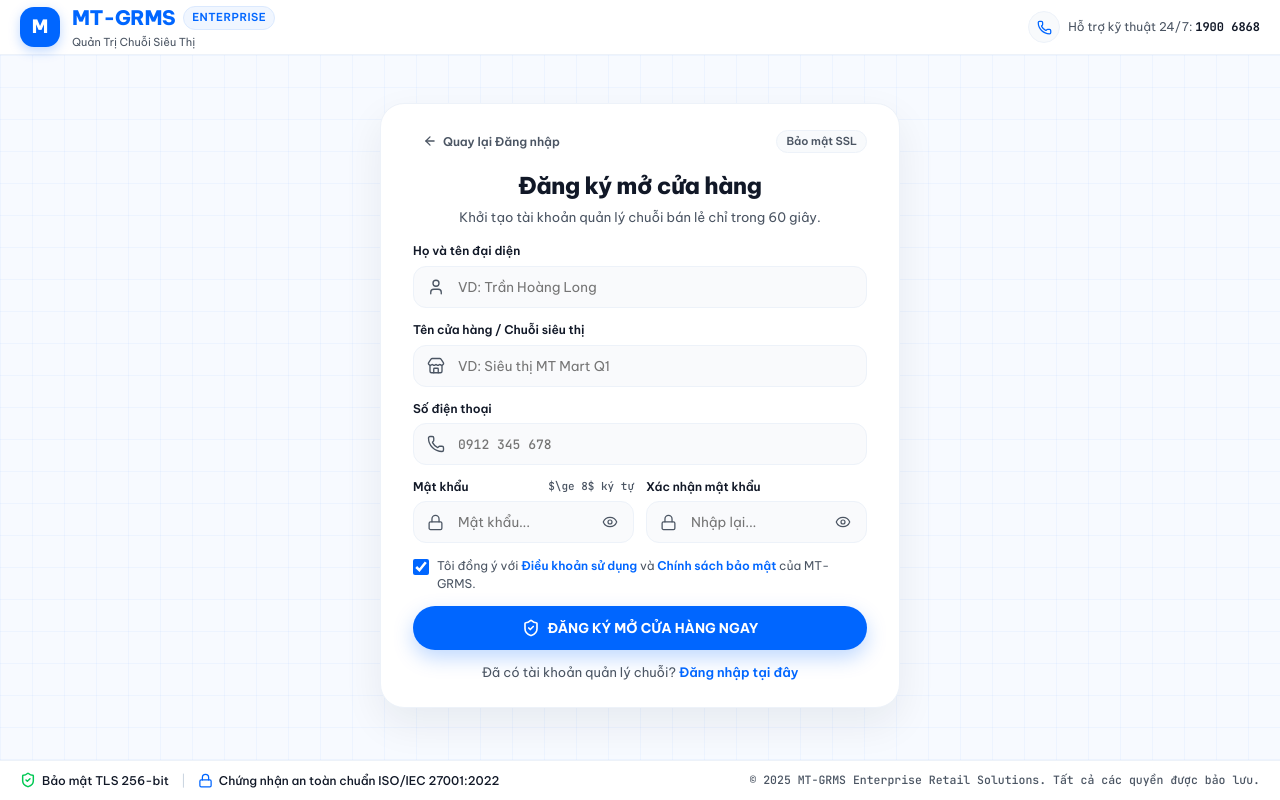
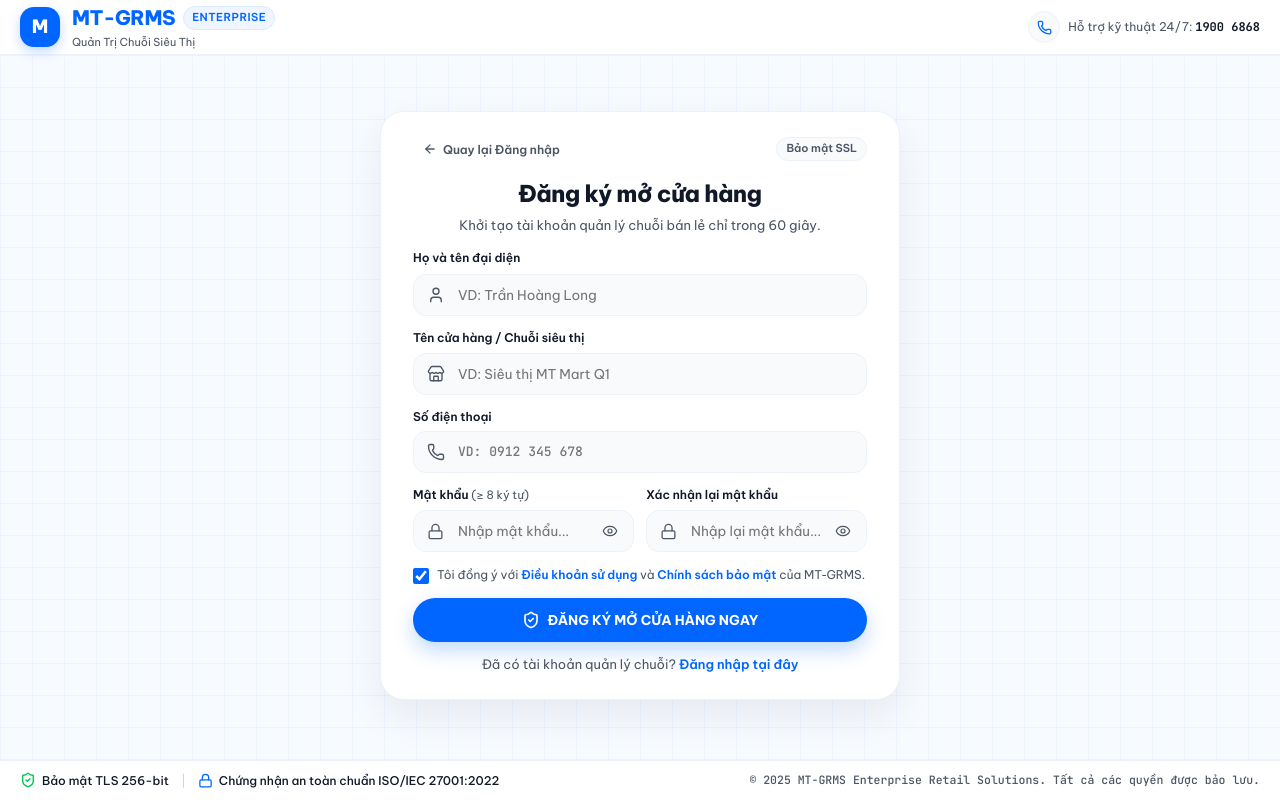
Before and after one commit to SEP490-G84-MTGRMS/MT_GRMS_FRONTEND, a React (Vite) app: page /auth/register in a window 1280 px wide. Built offline with nearby package versions, Linux system fonts and the light colour scheme; no server answers.

Commit message:
fix(auth): fix password label formatting and prevent MT-GRMS line break

```diff
--- a/src/pages/auth/RegisterPage.tsx
+++ b/src/pages/auth/RegisterPage.tsx
@@ -205,7 +205,7 @@
               id="reg-phone"
               type="tel"
               className="auth-styled-input font-mono-input"
-              placeholder="0912 345 678"
+              placeholder="VD: 0912 345 678"
               value={phone}
               onChange={(e) => setPhone(e.target.value)}
               disabled={isLoading}
@@ -214,15 +214,12 @@
           </div>
         </div>
 
-        {/* Hàng 2 cột: Mật khẩu & Xác nhận mật khẩu (gọn gàng, tiết kiệm chiều cao) */}
+        {/* Hàng 2 cột: Mật khẩu & Xác nhận mật khẩu (gọn gàng, cân đối) */}
         <div className="auth-field-row" style={{ display: 'grid', gridTemplateColumns: '1fr 1fr', gap: '12px' }}>
           <div className="auth-field-block">
-            <div className="auth-field-label-row" style={{ marginBottom: '5px' }}>
-              <label htmlFor="reg-password" className="auth-field-label">
-                Mật khẩu
-              </label>
-              <span className="auth-field-sublabel">$\ge 8$ ký tự</span>
-            </div>
+            <label htmlFor="reg-password" className="auth-field-label" style={{ marginBottom: '6px' }}>
+              Mật khẩu <span style={{ fontWeight: 400, color: 'var(--text-muted)', fontSize: '11.5px' }}>(≥ 8 ký tự)</span>
+            </label>
             <div className="auth-input-container">
               <span className="auth-input-prefix-icon">
                 <Lock size={17} strokeWidth={1.8} />
@@ -231,7 +228,7 @@
                 id="reg-password"
                 type={showPassword ? 'text' : 'password'}
                 className="auth-styled-input has-eye-btn"
-                placeholder="Mật khẩu..."
+                placeholder="Nhập mật khẩu..."
                 value={password}
                 onChange={(e) => setPassword(e.target.value)}
                 autoComplete="new-password"
@@ -250,8 +247,8 @@
           </div>
 
           <div className="auth-field-block">
-            <label htmlFor="reg-confirm-password" className="auth-field-label" style={{ marginBottom: '5px' }}>
-              Xác nhận mật khẩu
+            <label htmlFor="reg-confirm-password" className="auth-field-label" style={{ marginBottom: '6px' }}>
+              Xác nhận lại mật khẩu
             </label>
             <div className="auth-input-container">
               <span className="auth-input-prefix-icon">
@@ -261,7 +258,7 @@
                 id="reg-confirm-password"
                 type={showConfirmPassword ? 'text' : 'password'}
                 className="auth-styled-input has-eye-btn"
-                placeholder="Nhập lại..."
+                placeholder="Nhập lại mật khẩu..."
                 value={confirmPassword}
                 onChange={(e) => setConfirmPassword(e.target.value)}
                 autoComplete="new-password"
@@ -310,7 +307,8 @@
             />
             <span style={{ fontSize: '12px', lineHeight: 1.45 }}>
               Tôi đồng ý với <span className="auth-link-text">Điều khoản sử dụng</span> và{' '}
-              <span className="auth-link-text">Chính sách bảo mật</span> của MT-GRMS.
+              <span className="auth-link-text">Chính sách bảo mật</span> của{' '}
+              <span style={{ whiteSpace: 'nowrap' }}>MT&#8209;GRMS</span>.
             </span>
           </label>
         </div>
```
Also changed, not shown: 1 other file (tests, documents, lock files or other folders).
